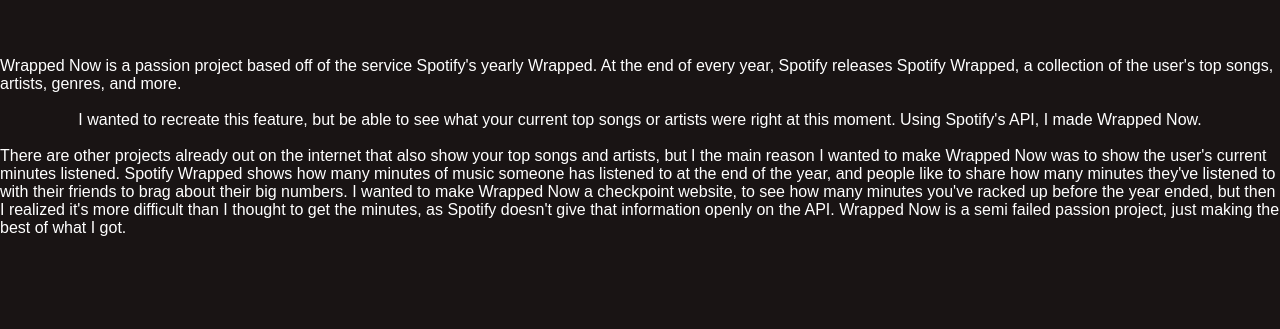
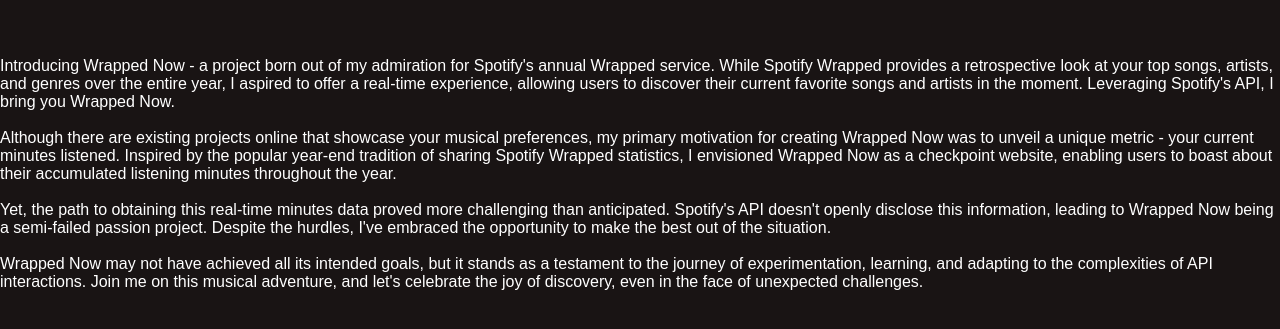
Before and after one commit to Jasoonii/WrappedNow, a plain HTML site: page about.html in a window 1280 px wide. Shown: the part 73-402 px from the top of the page. Drawn offline with Linux system fonts and the light colour scheme; a web font is replaced by a local one.

Commit message:
Changed About Me description

```diff
--- a/about.html
+++ b/about.html
@@ -47,23 +47,29 @@
 
         <div class="bodyDiv">
             <p style="color:white;">
-            Wrapped Now is a passion project based off of the service Spotify's yearly Wrapped.
-            At the end of every year, Spotify releases Spotify Wrapped,
-            a collection of the user's top songs, artists, genres, and more.
+                Introducing Wrapped Now - a project born out of my admiration for Spotify's annual Wrapped service.
+                While Spotify Wrapped provides a retrospective look at your top songs, artists, and genres over the entire year,
+                I aspired to offer a real-time experience, allowing users to discover their current favorite songs and artists
+                in the moment. Leveraging Spotify's API, I bring you Wrapped Now.
             </p>
             <br>
             <p style="color:white;">
-            I wanted to recreate this feature, but be able to see what your current top songs or artists were right at this moment.
-            Using Spotify's API, I made Wrapped Now.
+                Although there are existing projects online that showcase your musical preferences, my primary motivation for
+                creating Wrapped Now was to unveil a unique metric - your current minutes listened. Inspired by the popular year-end
+                tradition of sharing Spotify Wrapped statistics, I envisioned Wrapped Now as a checkpoint website,
+                enabling users to boast about their accumulated listening minutes throughout the year.
             </p>
             <br>
             <p style="color:white;">
-            There are other projects already out on the internet that also show your top songs and artists, but I the main reason I wanted
-            to make Wrapped Now was to show the user's current minutes listened. Spotify Wrapped shows how many minutes of music someone
-            has listened to at the end of the year, and people like to share how many minutes they've listened to with their friends to brag about
-            their big numbers. I wanted to make Wrapped Now a checkpoint website, to see how many minutes you've racked up before the year ended,
-            but then I realized it's more difficult than I thought to get the minutes, as Spotify doesn't give that information openly on the API.
-            Wrapped Now is a semi failed passion project, just making the best of what I got.
+                Yet, the path to obtaining this real-time minutes data proved more challenging than anticipated. Spotify's API
+                doesn't openly disclose this information, leading to Wrapped Now being a semi-failed passion project.
+                Despite the hurdles, I've embraced the opportunity to make the best out of the situation.
+            </p>
+            <br>
+            <p style="color:white;">
+                Wrapped Now may not have achieved all its intended goals, but it stands as a testament to the journey of experimentation,
+                learning, and adapting to the complexities of API interactions. Join me on this musical adventure,
+                and let's celebrate the joy of discovery, even in the face of unexpected challenges.
             </p>
         </div>
 
```
